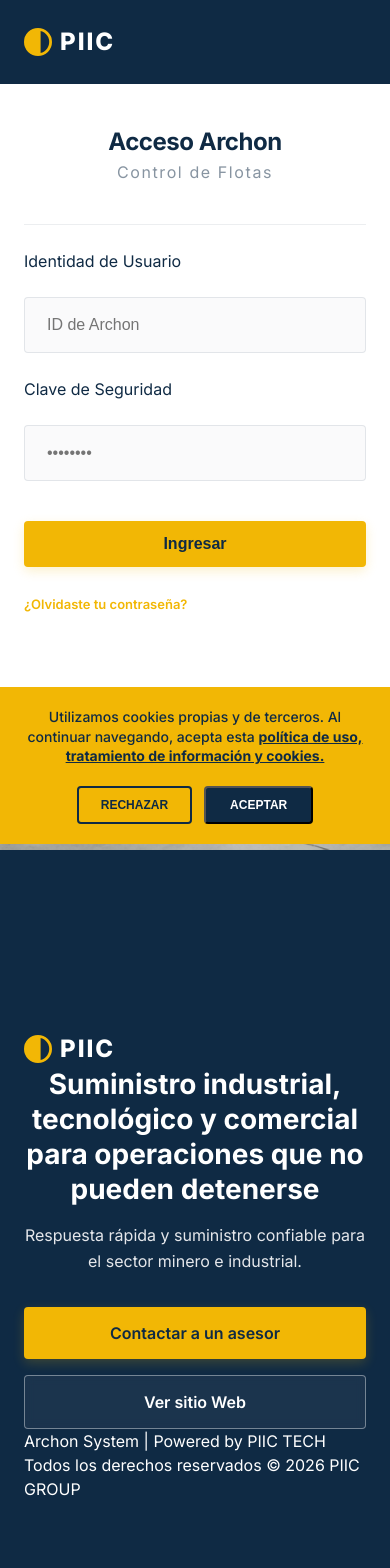
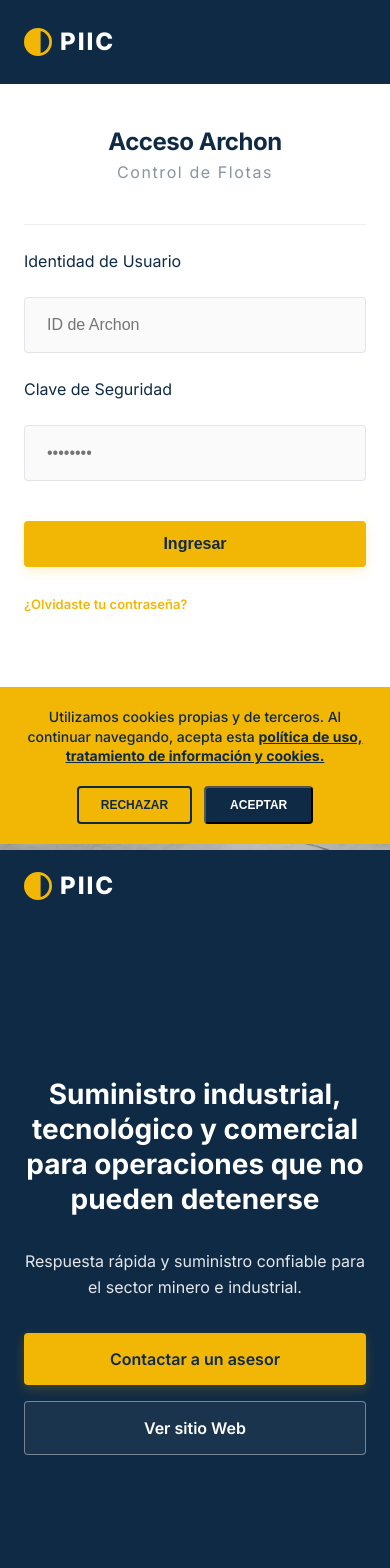
Before and after one commit to felipemiramontesr/mantenimiento_piic, a React (Vite) app in the folder apps/web/: page /login in a window 390 px wide. Shown: the top 1568 px of the page. Built offline with nearby package versions, Linux system fonts and the light colour scheme; no server answers; the HTML template or start-up script is replaced by a standard one.

Commit message:
V.1.8.26_Archon_Mobile_Hero_Harmonization_10_80_10_Symmetry_V26

```diff
--- a/apps/web/src/index.css
+++ b/apps/web/src/index.css
@@ -543,5 +543,52 @@
 }
 
 @media (max-width: 767px) {
+  .hero-section {
+    padding: 0;
+    justify-content: flex-start;
+    height: 100vh;
+  }
+
+  .hero-header {
+    height: 10vh;
+    display: flex;
+    align-items: center;
+    padding: 0 24px;
+    width: 100%;
+    justify-content: flex-start !important;
+  }
+
+  .hero-body {
+    height: 80vh;
+    display: flex;
+    flex-direction: column;
+    justify-content: center;
+    align-items: center;
+    padding: 0 24px;
+    gap: 32px; /* 🌌 BREATHABLE DISTRIBUTION */
+  }
+
+  .hero-footer {
+    height: 10vh;
+    display: flex;
+    flex-direction: column;
+    justify-content: center;
+    align-items: center;
+    text-align: center;
+    padding: 0 24px;
+    gap: 4px;
+  }
+
+  .hero-title, .hero-subtitle {
+    text-align: center !important;
+    margin: 0 !important;
+  }
+
+  .hero-actions {
+    margin-top: 0 !important;
+    justify-content: center !important;
+    width: 100%;
+  }
+
   .cookie-banner { flex-direction: column; text-align: center; padding: 20px; }
 }
```
